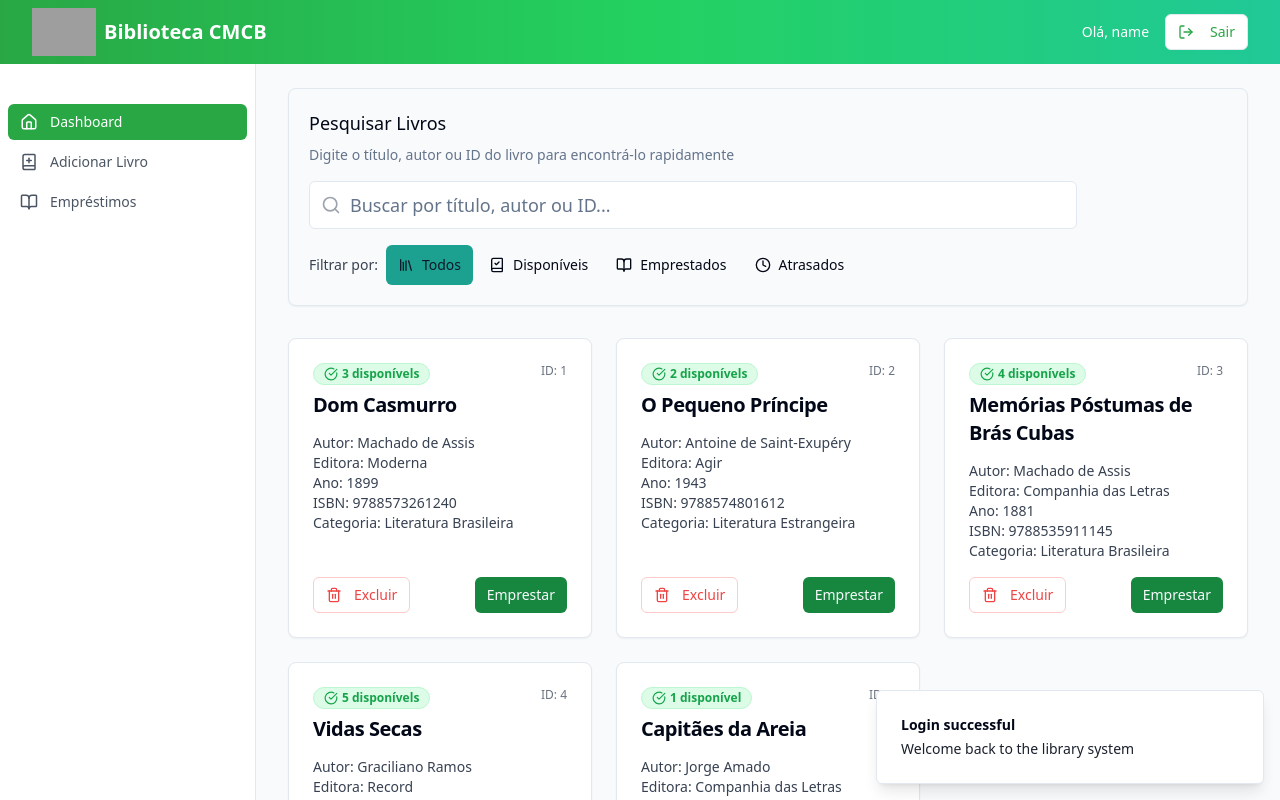
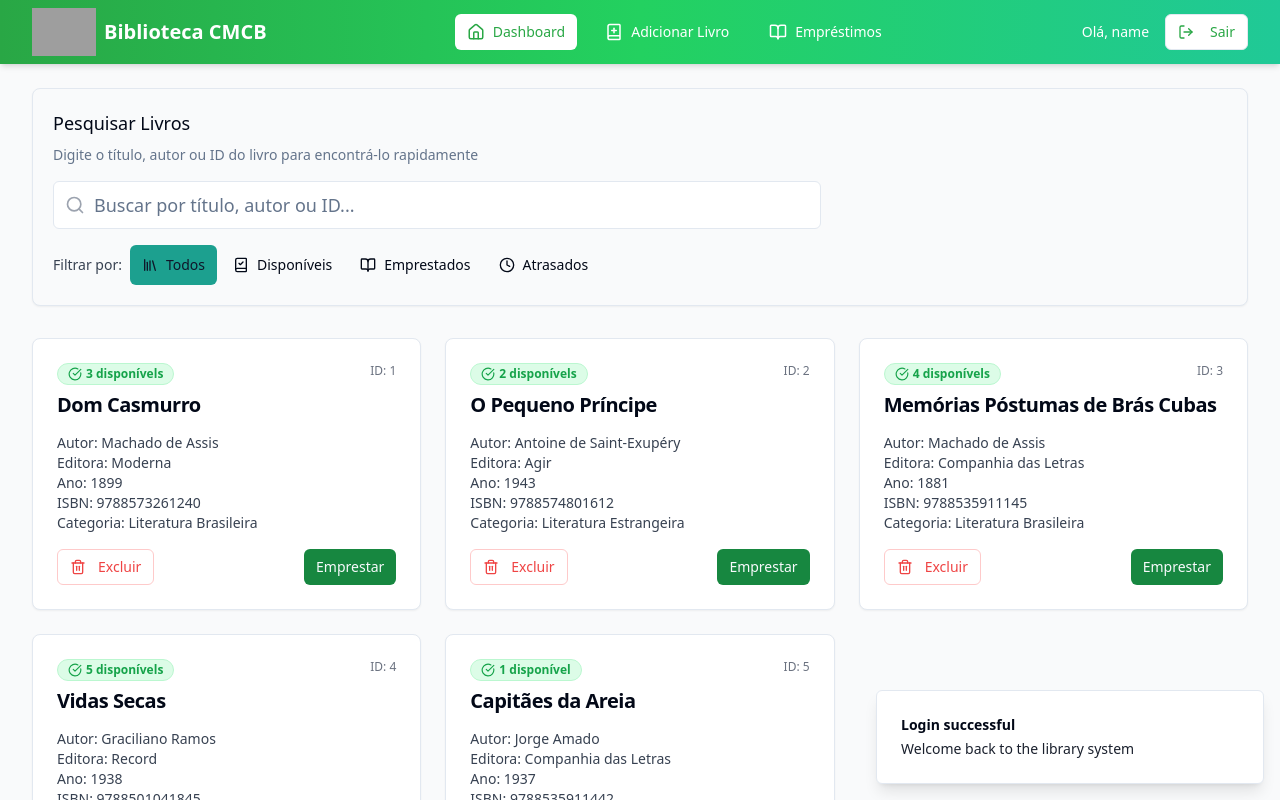
Before and after one commit to Shermawns/Library-API, a React (Vite) app in the folder Library-API-Frontend/: page /dashboard in a window 1280 px wide. Both pictures are taken after typing "name@example.com", "Sample123" into the empty fields and a click on the button "Entrar". Shown: the top 800 px of the page. Built offline with nearby package versions, Linux system fonts and the light colour scheme; grey boxes are pictures that could not be loaded.

Commit message:
refatora layout movendo a navegação para a parte superior

```diff
--- a/Library-API-Frontend/src/components/Layout.tsx
+++ b/Library-API-Frontend/src/components/Layout.tsx
@@ -5,7 +5,6 @@ import { Button } from "@/components/ui/button";
 import {
   BookOpen,
   BookPlus,
-  Calendar,
   Home,
   LogOut,
   Menu,
@@ -20,7 +19,7 @@ const Layout = ({ children }: LayoutProps) => {
   const { user, logout } = useAuth();
   const location = useLocation();
   const navigate = useNavigate();
-  const [sidebarOpen, setSidebarOpen] = useState(false);
+  const [mobileMenuOpen, setMobileMenuOpen] = useState(false);
 
   const handleLogout = () => {
     logout();
@@ -36,15 +35,16 @@ const Layout = ({ children }: LayoutProps) => {
   return (
     <div className="min-h-screen flex flex-col bg-gray-50">
       {/* header */}
-      <header className="cmcb-header-gradient text-white shadow-md">
+      <header className="cmcb-header-gradient shadow-md">
         <div className="max-w-7xl mx-auto px-4 sm:px-6 lg:px-8">
-          <div className="flex justify-between h-16 items-center">
+          <div className="relative flex justify-between items-center h-16">
+            {/* logo e botao menu mobile */}
             <div className="flex items-center">
               <button
-                onClick={() => setSidebarOpen(!sidebarOpen)}
+                onClick={() => setMobileMenuOpen(!mobileMenuOpen)}
                 className="md:hidden p-2 rounded-md text-white hover:bg-cmcbDarkGreen focus:outline-none"
               >
-                {sidebarOpen ? <X size={20} /> : <Menu size={20} />}
+                {mobileMenuOpen ? <X size={20} /> : <Menu size={20} />}
               </button>
               <div className="flex-shrink-0 flex items-center">
                 <img
@@ -58,9 +58,27 @@ const Layout = ({ children }: LayoutProps) => {
               </div>
             </div>
 
+            {/* navegação do desktop */}
+            <nav className="hidden md:flex md:space-x-4">
+              {navItems.map((item) => (
+                <Link
+                  key={item.path}
+                  to={item.path}
+                  className={`flex items-center px-3 py-2 rounded-md text-sm font-medium transition-colors duration-150 ${
+                    location.pathname === item.path
+                      ? "bg-white text-cmcbGreen"
+                      : "text-white hover:bg-white/10"
+                  }`}
+                >
+                  <span className="mr-2">{item.icon}</span>
+                  {item.label}
+                </Link>
+              ))}
+            </nav>
+
+            {/* menu do user e logout */}
             <div className="flex items-center">
-              <div className="hidden md:flex md:items-center md:ml-6">
-                <span className="text-sm font-medium text-white mr-4">
+              <span className="hidden md:block text-sm font-medium text-white mr-4">
                 Olá, {user?.name}
               </span>
               <Button
@@ -75,108 +93,40 @@ const Layout = ({ children }: LayoutProps) => {
             </div>
           </div>
         </div>
-        </div>
-      </header>
 
-      <div className="flex flex-1">
-        {/* sidebar pro mobile */}
-        {sidebarOpen && (
-          <div className="fixed inset-0 flex z-40 md:hidden">
-            <div className="fixed inset-0 bg-gray-600 bg-opacity-75" onClick={() => setSidebarOpen(false)}></div>
-
-            <div className="relative flex-1 flex flex-col max-w-xs w-full bg-white">
-              <div className="flex-1 h-0 pt-5 pb-4 overflow-y-auto">
-                <div className="flex-shrink-0 flex items-center px-4">
-                  <img
-                    className="h-12 w-auto"
-                    src="https://www.cm.cb.ce.gov.br/wp-content/uploads/sites/62/2018/11/logo-CMCB.png"
-                    alt="Logo Biblioteca CMCB"
-                  />
-                  <span className="ml-2 text-xl font-semibold text-cmcbGreen">
-                    Biblioteca CMCB
-                  </span>
-                </div>
-                <nav className="mt-5 px-2 space-y-1">
+        {/* menu de navegação mobile */}
+        {mobileMenuOpen && (
+          <div className="md:hidden">
+            <div className="px-2 pt-2 pb-3 space-y-1 bg-white/10">
               {navItems.map((item) => (
                 <Link
                   key={item.path}
                   to={item.path}
-                      className={`${
+                  className={`flex items-center px-3 py-2 rounded-md text-sm font-medium ${
                     location.pathname === item.path
-                          ? "bg-cmcbGreen text-white"
-                          : "text-gray-600 hover:bg-gray-100 hover:text-cmcbGreen"
-                      } group flex items-center px-2 py-2 text-base font-medium rounded-md transition-colors duration-150`}
-                      onClick={() => setSidebarOpen(false)}
+                      ? "bg-white text-cmcbGreen"
+                      : "text-white hover:bg-white/10"
+                  }`}
+                  onClick={() => setMobileMenuOpen(false)}
                 >
-                      <span className="mr-3">{item.icon}</span>
+                  <span className="mr-2">{item.icon}</span>
                   {item.label}
                 </Link>
               ))}
-                </nav>
-              </div>
-              <div className="flex-shrink-0 flex border-t border-gray-200 p-4">
-                <Button onClick={handleLogout} variant="ghost" className="flex items-center w-full text-cmcbGreen hover:text-cmcbDarkGreen">
-                  <LogOut size={16} className="mr-2" />
-                  Sair
-                </Button>
-              </div>
-              {/* footer gradient*/}
-              <div className="cmcb-footer-gradient w-full"></div>
             </div>
           </div>
         )}
-
-        {/* sidebar pra desktop */}
-        <div className="hidden md:flex md:flex-shrink-0">
-          <div className="flex flex-col w-64">
-            <div className="flex flex-col h-0 flex-1 border-r border-gray-200 bg-white">
-              <div className="flex-1 flex flex-col pt-5 pb-4 overflow-y-auto">
-                <nav className="mt-5 flex-1 px-2 space-y-1">
-                  {navItems.map((item) => (
-                    <Link
-                      key={item.path}
-                      to={item.path}
-                      className={`${
-                        location.pathname === item.path
-                          ? "bg-cmcbGreen text-white"
-                          : "text-gray-600 hover:bg-gray-100 hover:text-cmcbGreen"
-                      } group flex items-center px-3 py-2 text-sm font-medium rounded-md transition-colors duration-150`}
-                    >
-                      <span className="mr-3">{item.icon}</span>
-                      {item.label}
-                    </Link>
-                  ))}
-                </nav>
-              </div>
-              <div className="flex-shrink-0 flex border-t border-gray-200 p-4">
-                <div className="flex-shrink-0 w-full group block">
-                  <div className="flex items-center">
-                    <div className="ml-3">
-                      <p className="text-sm font-medium text-gray-700 group-hover:text-gray-900">
-                        {user?.name}
-                      </p>
-                      <p className="text-xs font-medium text-gray-500 group-hover:text-gray-700">
-                        {user?.role === "ADMIN" ? "Administrador" : "Usuário"}
-                      </p>
-                    </div>
-                  </div>
-                </div>
-              </div>
-              <div className="cmcb-footer-gradient w-full"></div>
-            </div>
-          </div>
-        </div>
+      </header>
 
       {/* conteudo principal */}
-        <div className="flex flex-col w-0 flex-1 overflow-hidden bg-gray-50">
       <main className="flex-1 relative z-0 overflow-y-auto focus:outline-none py-6 px-4 sm:px-6 lg:px-8">
         <div className="max-w-7xl mx-auto animate-fade-in">
           {children}
         </div>
       </main>
+
+      {/* footer gradient */}
       <div className="cmcb-footer-gradient w-full"></div>
-        </div>
-      </div>
     </div>
   );
 };
```
Lines whose indentation alone changed are shown as unchanged.
